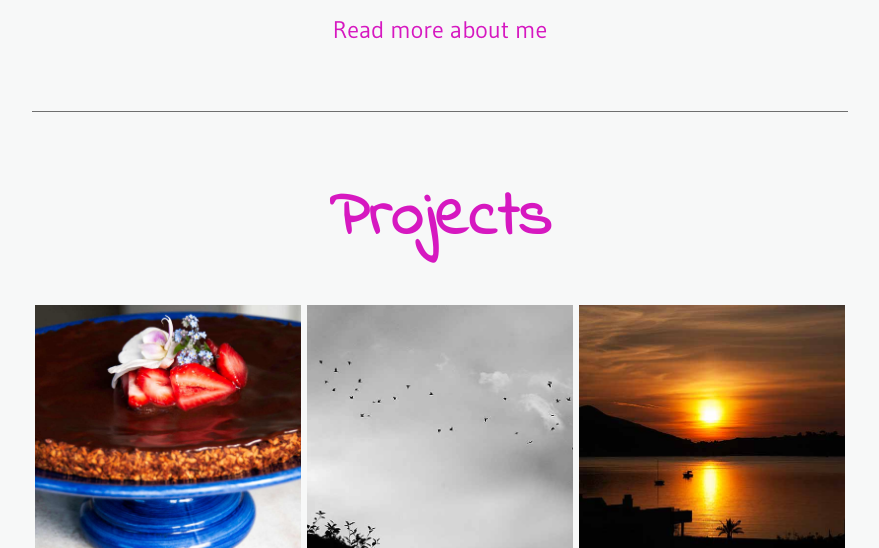
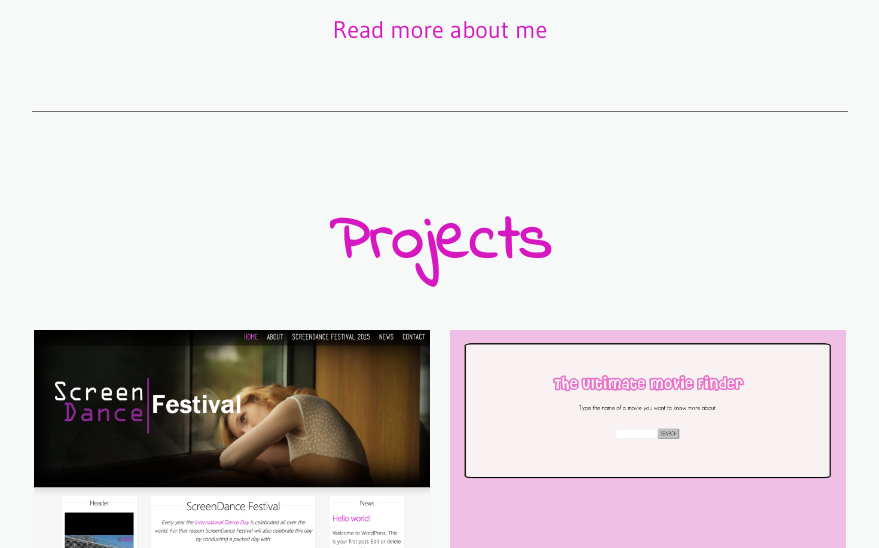
Before and after one commit to emmaberglund/emmaberglund.github.io, a plain HTML site: page index.html in a window 1280 px wide. Shown: the part 1271-1819 px from the top of the page, without its empty margins (200-1079 px from the left). Drawn offline with Linux system fonts and the light colour scheme.

Commit message:
changed projects

```diff
--- a/css/style.scss
+++ b/css/style.scss
@@ -222,17 +222,25 @@ input[type=checkbox]:checked ~ #menu{
 
 .projects {
 
-    margin-top: 3;
+    margin-top: 3%;
+    margin: 3% 0% 0% 0%;
 
     padding-bottom: 10%;
     border-bottom: solid 1px $border-color;
 
         img {
-            max-width: 32.6%;
-            padding: 0 0.1% 5% 0.1%;
+            max-width: 48.5%;
+
 
 
             }
+        img:hover {
+            opacity: 0.7;
+
+
+        }
+
+
 
         .display_mobile {
             display: none;
@@ -245,6 +253,10 @@ input[type=checkbox]:checked ~ #menu{
 
 
         }
+    #screen_dance {
+        padding-right: 2%;
+
+    }
 }
 
       .about {
@@ -492,7 +504,7 @@ input[type=checkbox]:checked ~ #menu{
 
 
                 img {
-                    max-width: 32.6%;
+                    max-width: 48%;
 
                 }
 
--- a/index.html
+++ b/index.html
@@ -44,11 +44,11 @@
             <div class="projects" id="my_projects">
                 <h2>Projects</h2>
 
-                <img src="images/tarta.jpg" alt="Chocolate Cake with Strawberries and Flowers" onmouseover="this.src='images/tarta_hover.jpg'" onmouseout="this.src='images/tarta.jpg'" class="hidden_mobile"><img src="images/tarta_hover.jpg" class="display_mobile" alt="Chocolate Cake with Strawberries and Flowers">
+                <a href ="http://www.screendancefestival.com"><img src="images/screen_dance.jpg" alt="ScreenDance Festival project" id="screen_dance"></a>
 
-                <img src="images/faglar.jpg" alt="Black and White Photo of Birds in the Sky" onmouseover="this.src='images/faglar_hover.jpg'" onmouseout="this.src='images/faglar.jpg'" class="hidden_mobile"><img src="images/faglar_hover.jpg" class="display_mobile" alt="Black and White Photo of Birds in the Sky">
+                <a href="http://emmaberglund.github.io/moviefinder"><img src="images/movie_finder.jpg" alt="Movie Finder API project" id="movie_finder"></a>
 
-                <img src="images/sol.jpg" alt="Sunset at Mallorca" onmouseover="this.src='images/sol_hover.jpg'" onmouseout="this.src='images/sol.jpg'" class="hidden_mobile"><img src="images/sol_hover.jpg" class="display_mobile" alt="Sunset at Mallorca">
+
             </div>
 
 
@@ -56,7 +56,7 @@
 
             <div class="about" id="about_me">
                 <h2>About Me</h2>
-            <p><img src="images/emma2.jpg" alt="Portrait of Emma Berglund">Well, let me introduce myself a bit more. I'm 25 years old and I live in Stockholm, Sweden.<br><br> In August 2014 I started the Front-End-Developement program in Nackademin. I will be finished in June 2016.<br><br> Besides web-development I also love photography. Last year I took some courses to improve my skills.<br><br> Before that I studied journalism for three years. My program was called Journalism and Multimedia, which means that we didn't only write articles. We also did radio  and TV, and also learned some basic web-design. I did work as a journalist for about a year, as a video-photographer and editor.<br><br> My ambission is to use these multi-skills to build awesome websites in the very near future.</p>
+            <p><img src="images/emma2.jpg" alt="Portrait of Emma Berglund">Well, let me introduce myself a bit more. I'm 25 years old and I live in Stockholm, Sweden.<br><br> In August 2014 I started the Front-End-Developement program in Nackademin. I will be finished in June 2016.<br><br> Besides web-development I also love photography. Last year I took some courses to improve my skills.<br><br> Before that I studied journalism for three years. My program was called Journalism and Multimedia, which means that we didn't only write articles. We also did radio  and TV, and also learned some basic web-design. I worked as a journalist for about a year, as a video-photographer and editor.<br><br> My ambission is to use these multi-skills to build awesome websites in the very near future.</p>
             </div>
 
 
```
Also changed, not shown: css/style.css, images/movie_finder.jpg (added), images/screen_dance.jpg (added), 1 other file.
